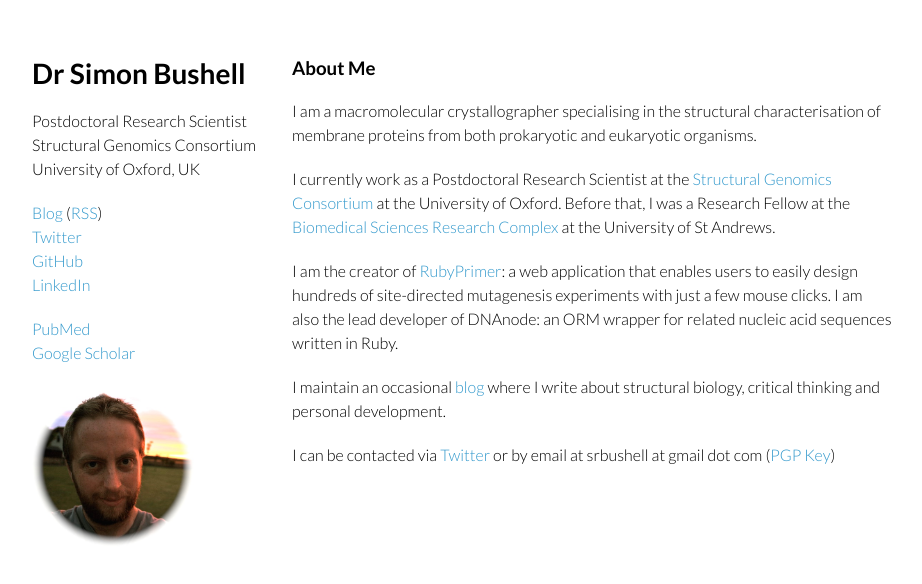
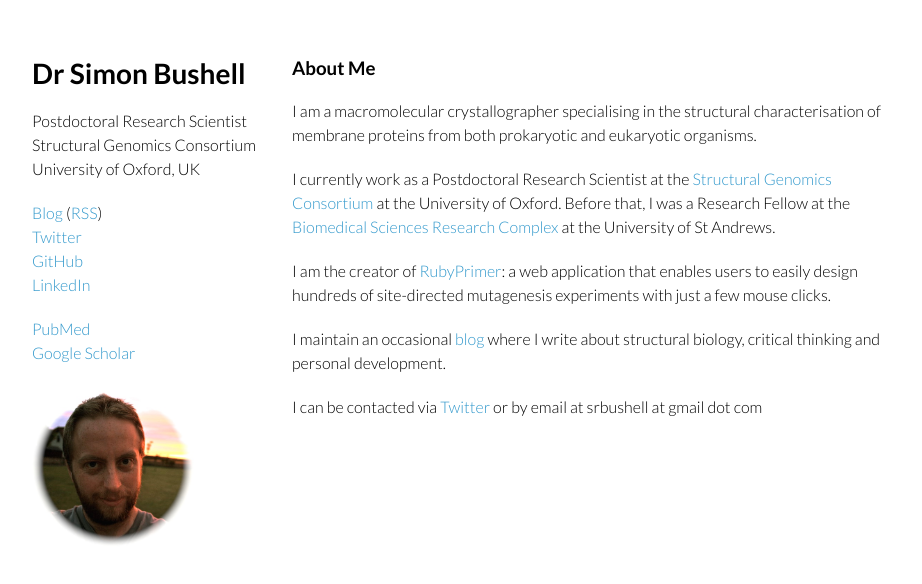
Before and after one commit to simonbushell/simonbushell.github.com, a Jekyll site: the page built from index.md, in a window 1280 px wide. Shown: the top 584 px of the page, without its empty margins (178-1100 px from the left). Built offline with Jekyll 4.4.1, drawn with Linux system fonts in a browser that asks for light colours.

Commit message:
edited index page

```diff
--- a/index.md
+++ b/index.md
@@ -8,8 +8,8 @@ I am a macromolecular crystallographer specialising in the structural characteri
 
 I currently work as a Postdoctoral Research Scientist at the [Structural Genomics Consortium](http://www.thesgc.org) at the University of Oxford. Before that, I was a Research Fellow at the [Biomedical Sciences Research Complex](http://www.st-andrews.ac.uk/bsrc/) at the University of St Andrews.
 
-I am the creator of [RubyPrimer](http://rubyprimer.herokuapp.com): a web application that enables users to easily design hundreds of site-directed mutagenesis experiments with just a few mouse clicks. I am also the lead developer of DNAnode: an ORM wrapper for related nucleic acid sequences written in Ruby.
+I am the creator of [RubyPrimer](http://rubyprimer.herokuapp.com): a web application that enables users to easily design hundreds of site-directed mutagenesis experiments with just a few mouse clicks.
 
 I maintain an occasional [blog](/blog) where I write about structural biology, critical thinking and personal development.
 
-I can be contacted via [Twitter](http://www.twitter.com/DrSimonBushell) or by email at srbushell at gmail dot com ([PGP Key](/srbushell_public_key.txt))
+I can be contacted via [Twitter](http://www.twitter.com/DrSimonBushell) or by email at srbushell at gmail dot com
```
